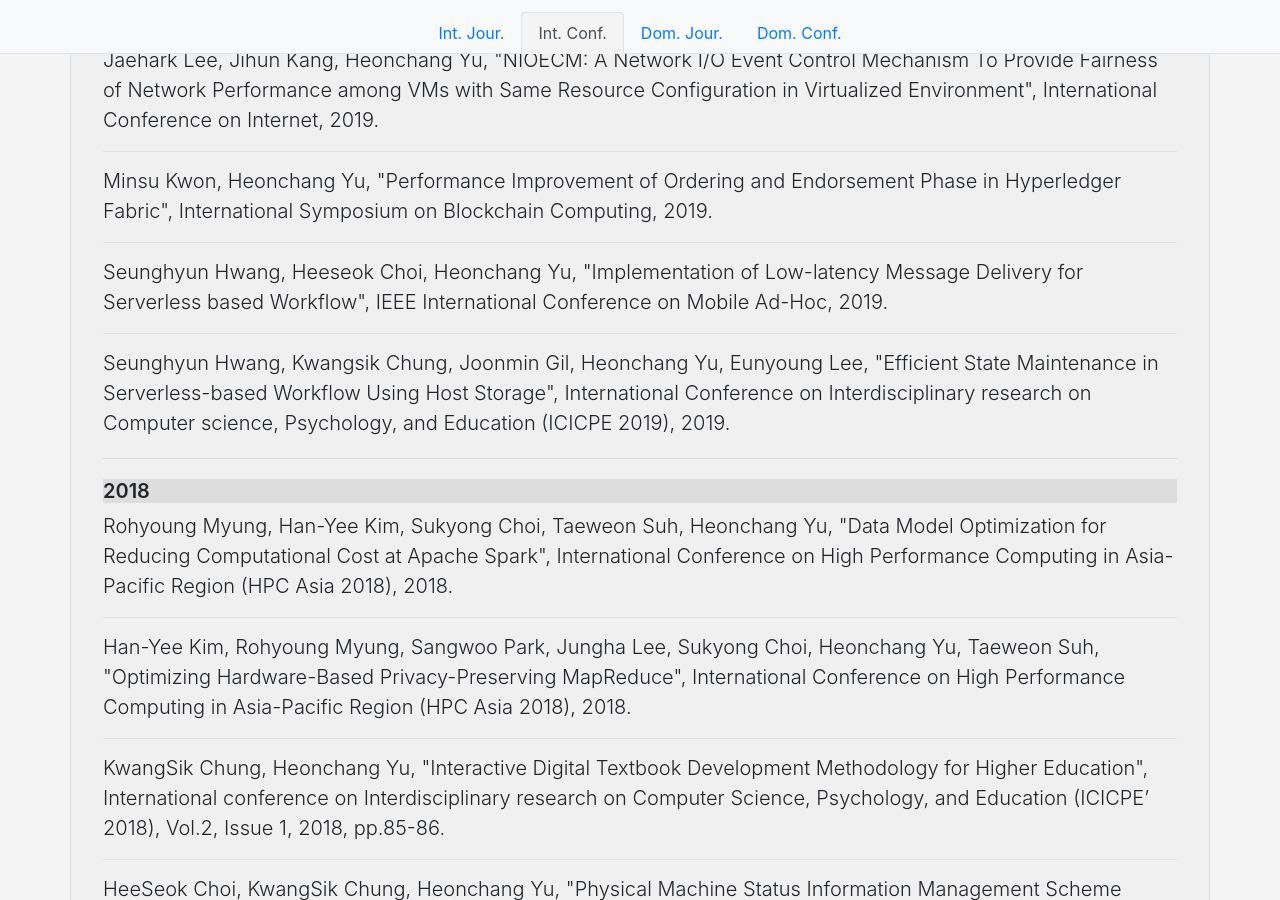
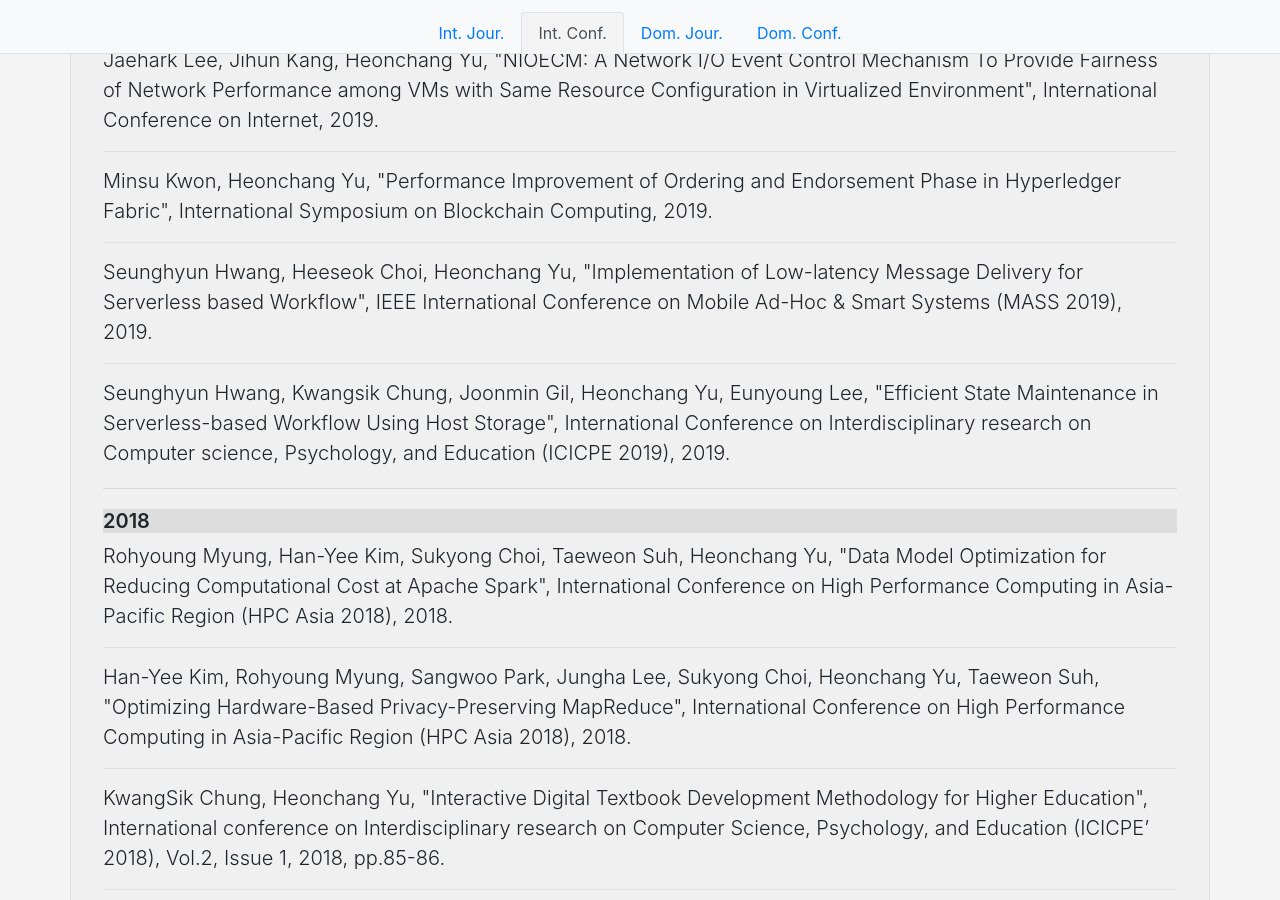
Before and after one commit to KU-Cloud/ku-cloud.github.io, a Jekyll site: the page built from publications.html, in a window 1280 px wide and 900 px high, scrolled down 9175 px. Built offline with Jekyll 4.4.1, drawn with Linux system fonts in a browser that asks for light colours.

Commit message:
minwoo third commit!

```diff
--- a/_data/publications-ci.yaml
+++ b/_data/publications-ci.yaml
@@ -799,7 +799,7 @@
         ]
       ]
     },
-    "publisher": "IEEE International Conference on Mobile Ad-Hoc",
+    "publisher": "IEEE International Conference on Mobile Ad-Hoc & Smart Systems (MASS 2019)",
     "title": "Implementation of Low-latency Message Delivery for Serverless based Workflow"
   },
   {
--- a/_publications/conference/international/hwang2019implementation.bib
+++ b/_publications/conference/international/hwang2019implementation.bib
@@ -1,6 +1,6 @@
 @inproceedings{hwang2019implementation,
   title={Implementation of Low-latency Message Delivery for Serverless based Workflow},
   author={Hwang, Seunghyun and Choi, Heeseok and Yu, Heonchang},
-  publisher={IEEE International Conference on Mobile Ad-Hoc and Smart Systems (MASS 2019)},
+  publisher={IEEE International Conference on Mobile Ad-Hoc & Smart Systems (MASS 2019)},
   year={2019}
 }
```
Also changed, not shown: 1 other file.
